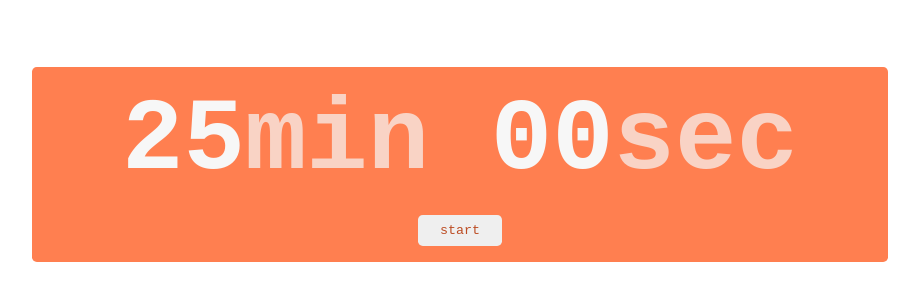
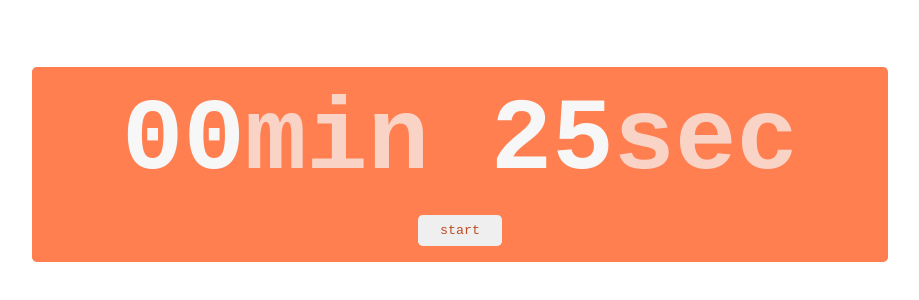
Before and after one commit to ismael8989/pomodoro-timer, a plain HTML site: page index.html in a window 1280 px wide. Shown: the part 236-536 px from the top of the page, without its empty margins (180-1099 px from the left). Drawn offline with Linux system fonts and the light colour scheme.

Commit message:
fix sound and add break time

```diff
--- a/index.html
+++ b/index.html
@@ -10,7 +10,7 @@
 <body>
 
     <div id="timer">
-        <h1>25<span>min</span> 00<span>sec</span></h1>
+        <h1></h1>
         <div class="buttons">
             <button class="start">start</button>
         </div>
--- a/script.js
+++ b/script.js
@@ -15,26 +15,35 @@ const render_seconds = function(seconds) {
 const time = document.querySelector("#timer h1");
 const button = document.querySelector("button");
 const timer_container = document.querySelector("#timer");
-const sound = new Audio("./sound.mp3");
+const sound = new Audio("./resources/sound.mp3");
+
+// general variables
+let focus_time = 25;
+let break_time = 5;
+let countdown_time = focus_time;
+
+// display time on title
+time.innerHTML = render_seconds(countdown_time);
 
 // clicking the button logic
 const countdown = function(seconds) {
     time.innerHTML = render_seconds(seconds);
     if (seconds == 0) {
-        time.innerHTML = "25<span>min</span> 00<span>sec</span>";
         button.innerText = "start";
         button.disabled = false;
         button.style.cursor = "pointer";
         document.body.style.backgroundColor = "white";
         timer_container.style.boxShadow = "none";
         sound.play();
+        countdown_time = countdown_time == focus_time ? break_time : focus_time;
+        time.innerHTML = render_seconds(countdown_time);
         return;
     }
     setTimeout(() => countdown(seconds - 1), 1000);
 };
 
 button.addEventListener("click", () => {
-  countdown(25*60);
+  countdown(countdown_time);
   button.textContent = "FOCUS";
   button.disabled = true;
   button.style.cursor = "default";
```
